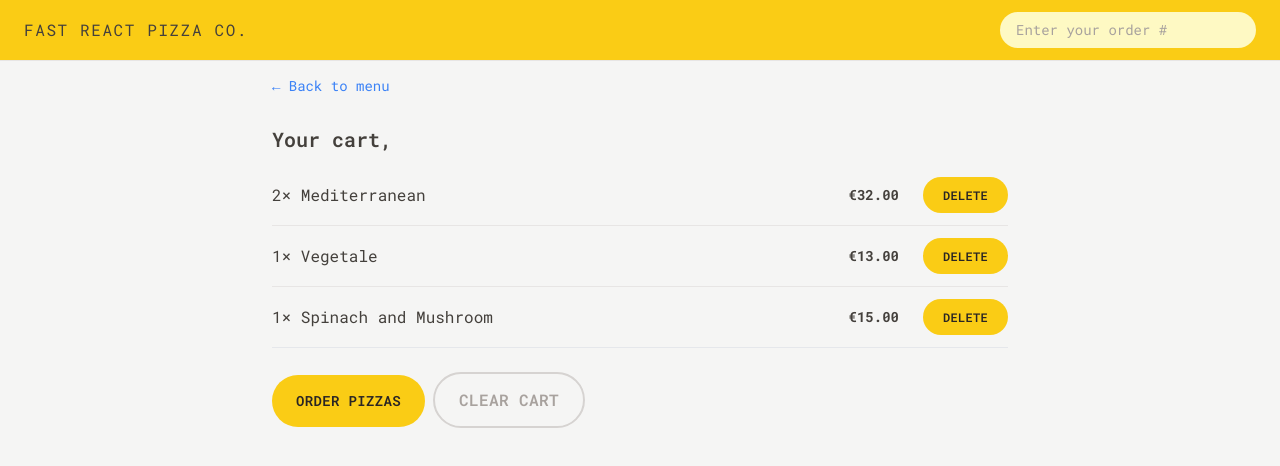
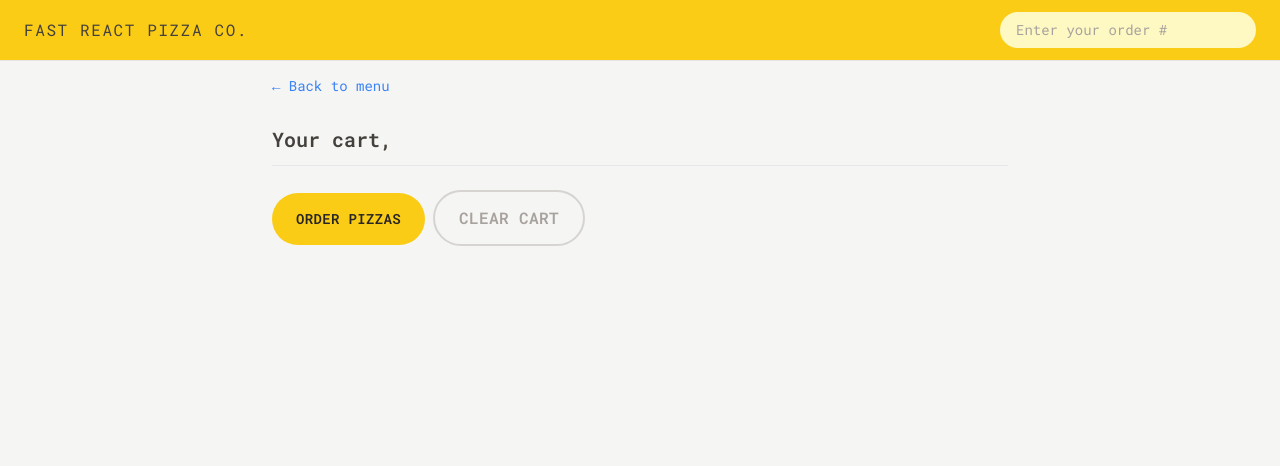
Before and after one commit to MoomenEltelbany/fast-react-pizza, a React (Vite) app: page /cart in a window 1280 px wide. Shown: the top 466 px of the page. Built offline with nearby package versions, Linux system fonts and the light colour scheme.

Commit message:
Add the clearCart and deleteItem functionality

```diff
--- a/src/features/cart/Cart.jsx
+++ b/src/features/cart/Cart.jsx
@@ -1,36 +1,19 @@
 import { Link } from "react-router-dom";
+import { useDispatch, useSelector } from "react-redux";
+import { clearCart, getCart } from "./cartSlice";
+import CartItem from "./CartItem";
 import Button from "../../ui/Button";
-import CartItem from "./CartItem";
-import { useSelector } from "react-redux";
-
-const fakeCart = [
-    {
-        pizzaId: 12,
-        name: "Mediterranean",
-        quantity: 2,
-        unitPrice: 16,
-        totalPrice: 32,
-    },
-    {
-        pizzaId: 6,
-        name: "Vegetale",
-        quantity: 1,
-        unitPrice: 13,
-        totalPrice: 13,
-    },
-    {
-        pizzaId: 11,
-        name: "Spinach and Mushroom",
-        quantity: 1,
-        unitPrice: 15,
-        totalPrice: 15,
-    },
-];
 
 function Cart() {
-    const cart = fakeCart;
+    const cart = useSelector(getCart);
 
     const userName = useSelector((state) => state.user.userName);
+
+    const dispatch = useDispatch();
+
+    function handleClearCart() {
+        dispatch(clearCart());
+    }
 
     return (
         <div className="px-4 py-3">
@@ -55,7 +38,9 @@ function Cart() {
                 <Button to="/order/new" type="primary">
                     Order pizzas
                 </Button>
-                <Button type="secondary">Clear cart</Button>
+                <Button type="secondary" onClick={handleClearCart}>
+                    Clear cart
+                </Button>
             </div>
         </div>
     );
--- a/src/features/cart/CartItem.jsx
+++ b/src/features/cart/CartItem.jsx
@@ -1,10 +1,18 @@
+import { useDispatch } from "react-redux";
 import Button from "../../ui/Button";
 import { formatCurrency } from "../../utils/helpers";
+import { deleteItem } from "./cartSlice";
 
 // eslint-disable-next-line react/prop-types
 function CartItem({ item }) {
     // eslint-disable-next-line react/prop-types
     const { pizzaId, name, quantity, totalPrice } = item;
+
+    const dispatch = useDispatch();
+
+    function handleDeleteItem() {
+        dispatch(deleteItem(pizzaId));
+    }
 
     return (
         <li className="py-3 sm:flex sm:items-center sm:justify-between">
@@ -15,7 +23,9 @@ function CartItem({ item }) {
                 <p className="text-sm font-bold">
                     {formatCurrency(totalPrice)}
                 </p>
-                <Button type="small">Delete</Button>
+                <Button type="small" onClick={handleDeleteItem}>
+                    Delete
+                </Button>
             </div>
         </li>
     );
--- a/src/features/cart/CartOverview.jsx
+++ b/src/features/cart/CartOverview.jsx
@@ -1,12 +1,12 @@
 import { useSelector } from "react-redux";
 import LinkButton from "../../ui/LinkButton";
-import { totalPizzaPrice, totalPizzaQuantity } from "./cartSlice";
+import { getTotalPizzaPrice, getTotalPizzaQuantity } from "./cartSlice";
 import { formatCurrency } from "../../utils/helpers";
 
 function CartOverview() {
-    const pizzaQuantity = useSelector(totalPizzaQuantity);
+    const pizzaQuantity = useSelector(getTotalPizzaQuantity);
 
-    const pizzaPrice = useSelector(totalPizzaPrice);
+    const pizzaPrice = useSelector(getTotalPizzaPrice);
 
     if (pizzaQuantity === 0) return null;
 
--- a/src/features/cart/cartSlice.js
+++ b/src/features/cart/cartSlice.js
@@ -23,7 +23,9 @@ const cartSlice = createSlice({
         },
         deleteItem(state, action) {
             // action.payload = the selected pizza ID
-            state.cart.filter((item) => item.pizzaId !== action.payload);
+            state.cart = state.cart.filter(
+                (item) => item.pizzaId !== action.payload,
+            );
         },
         increaseItemQuantity(state, action) {},
         decreaseItemQuantity(state, action) {},
@@ -43,8 +45,10 @@ export const {
 
 export default cartSlice.reducer;
 
-export const totalPizzaQuantity = (state) =>
+export const getCart = (state) => state.cart.cart;
+
+export const getTotalPizzaQuantity = (state) =>
     state.cart.cart.reduce((sum, item) => sum + item.quantity, 0);
 
-export const totalPizzaPrice = (state) =>
+export const getTotalPizzaPrice = (state) =>
     state.cart.cart.reduce((sum, item) => sum + item.unitPrice, 0);
--- a/src/features/menu/MenuItem.jsx
+++ b/src/features/menu/MenuItem.jsx
@@ -17,7 +17,7 @@ function MenuItem({ pizza }) {
             name,
             quantity: 1,
             unitPrice,
-            totalPice: unitPrice * 1,
+            totalPrice: unitPrice * 1,
         };
 
         dispatch(addItem(newPizzaItem));
```
Also changed, not shown: 1 other file (tests, documents, lock files or other folders).
